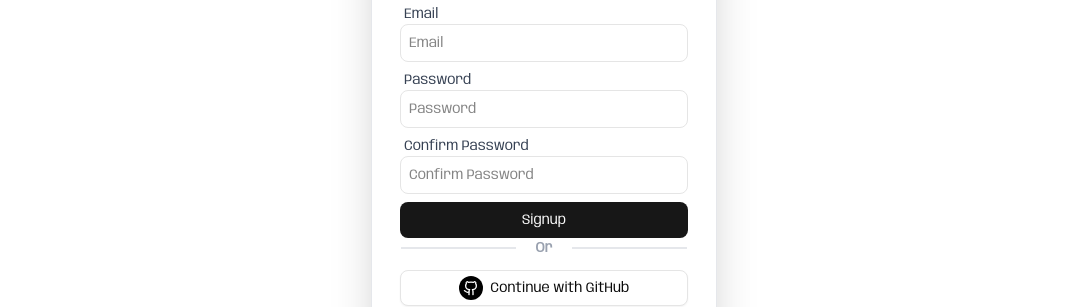
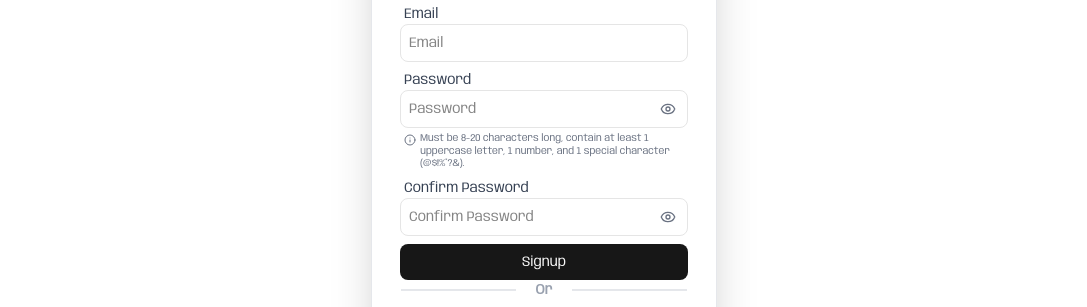
Before and after one commit to sanmayc1/coderspace-client, a React (Vite) app: page /user/signup in a window 1280 px wide. Shown: the part 333-640 px from the top of the page, without its empty margins (96-1183 px from the left). Built offline with nearby package versions, Linux system fonts and the light colour scheme; no server answers.

Commit message:
feat(interview):added skip option in interview and password instruction

```diff
--- a/src/components/common/form.tsx
+++ b/src/components/common/form.tsx
@@ -2,6 +2,7 @@ import type { CustomFormProps } from '@/types/props.types';
 import { useState } from 'react';
 import type { z, ZodObject } from 'zod';
 import { Button } from '../ui/button';
+import { Eye, EyeOff, Info } from 'lucide-react';
 
 function CustomForm<T extends ZodObject<any>>({
   fields,
@@ -21,6 +22,11 @@ function CustomForm<T extends ZodObject<any>>({
 
   const [formValues, setFormValues] = useState<Partial<FormValues>>(initialValues);
   const [errors, setErrors] = useState<Partial<Record<keyof FormValues, string>>>({});
+  const [showPassword, setShowPassword] = useState<Record<string, boolean>>({});
+
+  const togglePasswordVisibility = (fieldName: string) => {
+    setShowPassword((prev) => ({ ...prev, [fieldName]: !prev[fieldName] }));
+  };
 
   if (error) {
     setErrors(error as Partial<Record<keyof FormValues, string>>);
@@ -92,21 +98,46 @@ function CustomForm<T extends ZodObject<any>>({
             </label>
           )}
 
+          <div className="relative w-full">
             <input
               id={field.name}
               name={field.name}
-            type={field.type || 'text'}
+              type={field.type === 'password' && showPassword[field.name] ? 'text' : (field.type || 'text')}
               placeholder={field.placeholder}
               {...(field.type !== 'file' ? { value: (formValues[field.name as keyof FormValues] as string) || '' } : { accept: 'image/jpeg, image/png, image/jpg' })}
               onChange={handleChange}
-            className={`border-1 p-2 rounded-md text-sm ${
+              className={`w-full border-1 p-2 rounded-md text-sm ${field.type === 'password' ? 'pr-10' : ''} ${
                 errors[field.name as keyof FormValues]
                   ? 'outline-red-600 border-red-300'
                   : 'outline-gray-200'
               }`}
             />
+            {field.type === 'password' && (
+              <button
+                type="button"
+                onClick={() => togglePasswordVisibility(field.name)}
+                className="absolute right-3 top-1/2 -translate-y-1/2 text-gray-500 hover:text-gray-700 focus:outline-none"
+              >
+                {showPassword[field.name] ? <EyeOff size={16} /> : <Eye size={16} />}
+              </button>
+            )}
+          </div>
 
-          {errors[field.name as keyof FormValues] && (
+          {field.instructions && errors[field.name as keyof FormValues] && (
+            <div className="flex items-start gap-1 mt-1 pl-1 text-red-400">
+              <Info size={12} className="mt-[2px] shrink-0" />
+              <p className="text-[10px] leading-tight">{field.instructions}</p>
+            </div>
+          )}
+
+          {field.instructions && !errors[field.name as keyof FormValues] && !formValues[field.name as keyof FormValues] && (
+            <div className="flex items-start gap-1 mt-1 pl-1 text-gray-500">
+              <Info size={12} className="mt-[2px] shrink-0" />
+              <p className="text-[10px] leading-tight">{field.instructions}</p>
+            </div>
+          )}
+
+          {!field.instructions && errors[field.name as keyof FormValues] && (
             <span className="text-xs pt-1 pl-1 text-red-400">
               {errors[field.name as keyof FormValues]}
             </span>
--- a/src/pages/company/manage-contest/AddContest.tsx
+++ b/src/pages/company/manage-contest/AddContest.tsx
@@ -497,8 +497,8 @@ const AddContest: React.FC = () => {
             ></SelectTag>
             <SelectTag
               options={[
-                { label: 'Public', value: 'public' },
-                { label: 'Private', value: 'private' },
+                { label: 'Listed', value: 'public' },
+                { label: 'Unlisted', value: 'private' },
               ]}
               placeholder="Select Visibility"
               label="Visibility"
--- a/src/pages/company/manage-contest/EditContest.tsx
+++ b/src/pages/company/manage-contest/EditContest.tsx
@@ -534,8 +534,8 @@ const EditContest: React.FC = () => {
             ></SelectTag>
             <SelectTag
               options={[
-                { label: 'Public', value: 'public' },
-                { label: 'Private', value: 'private' },
+                { label: 'Listed', value: 'public' },
+                { label: 'Unlisted', value: 'private' },
               ]}
               placeholder="Select Visibility"
               label="Visibility"
--- a/src/pages/company/manage-contest/ManageContests.tsx
+++ b/src/pages/company/manage-contest/ManageContests.tsx
@@ -105,7 +105,7 @@ const ManageContests: React.FC = () => {
     {
       key: 'view',
       label: 'Visibility',
-      render: (val: string) => val.charAt(0).toUpperCase() + val.slice(1),
+      render: (val: string) => val === 'public' ? 'Listed' : 'Unlisted',
     },
     {
       key: 'id',
--- a/src/pages/user/interview/Interview.tsx
+++ b/src/pages/user/interview/Interview.tsx
@@ -6,7 +6,14 @@ import Loader from '@/components/user/InterviewConnectingLoader';
 import type { IGetInterviewQuestionResponse } from '@/types/response.types';
 import { toastifyOptionsCenter } from '@/utils/toastify.options';
 import { Canvas } from '@react-three/fiber';
-import { Mic, PhoneOff, Square, Repeat, MessageCircleQuestionMark } from 'lucide-react';
+import {
+  Mic,
+  PhoneOff,
+  Square,
+  Repeat,
+  MessageCircleQuestionMark,
+  SkipForward,
+} from 'lucide-react';
 import { Suspense, useEffect, useRef, useState } from 'react';
 import { useNavigate, useParams } from 'react-router-dom';
 import { toast } from 'react-toastify';
@@ -150,7 +157,19 @@ const Interview = () => {
     }
   };
 
+  const handleSkipQuestion = async () => {
+    if (questionNumber < totalQuestions) {
+      setQuestionNumber(questionNumber + 1);
+    } else {
+      setIsLoading(true);
+      await finishInterview(params.id as string);
+      setIsLoading(false);
+      setIsFeedbackModalOpen(true);
+    }
+  };
+
   const handleNextQuestion = () => {
+    if (isTalkingRef.current) return;
     setShowNextQuestion(false);
     playVoice();
   };
@@ -212,6 +231,15 @@ const Interview = () => {
             <MessageCircleQuestionMark size={16} fill="black" strokeWidth={2} />
             <span className="text-white text-xs hover:text-gray-600 transition-colors">
               Show Question
+            </span>
+          </button>
+          <button
+            className=" text-white cursor-pointer hover:text-gray-600 transition-colors flex flex-col items-center gap-1"
+            onClick={() => handleSkipQuestion()}
+          >
+            <SkipForward size={16} fill="black" strokeWidth={2} />
+            <span className="text-white text-xs hover:text-gray-600 transition-colors">
+              Skip Question
             </span>
           </button>
         </div>
@@ -326,7 +354,11 @@ const Interview = () => {
           </p>
           <div className="flex gap-4 justify-end">
             <Button onClick={() => setIsEndInterviewModalOpen(false)}>Cancel</Button>
-            <Button disabled={isEndInterviewLoading} onClick={handleEndInterview} className="bg-red-500 hover:bg-red-600">
+            <Button
+              disabled={isEndInterviewLoading}
+              onClick={handleEndInterview}
+              className="bg-red-500 hover:bg-red-600"
+            >
               {isEndInterviewLoading ? <LoadingSpin size={14} /> : 'End'}
             </Button>
           </div>
--- a/src/types/props.types.ts
+++ b/src/types/props.types.ts
@@ -14,6 +14,7 @@ export interface FieldConfig {
   label?: string;
   placeholder?: string;
   type?: string;
+  instructions?: string;
 }
 
 export interface CustomFormProps<T extends ZodObject<any>> {
--- a/src/utils/constants.tsx
+++ b/src/utils/constants.tsx
@@ -82,6 +82,7 @@ export const UserRegisterFormFields: FieldConfig[] = [
     label:"Password",
     placeholder: 'Password',
     type: 'password',
+    instructions: 'Must be 8-20 characters long, contain at least 1 uppercase letter, 1 number, and 1 special character (@$!%*?&).',
   },
   {
     name: 'confirmPassword',
@@ -130,6 +131,7 @@ export const CompanyRegisterFields: FieldConfig[] = [
     placeholder: 'Password',
     label:"Password",
     type: 'password',
+    instructions: 'Must be 8-20 characters long, contain at least 1 uppercase letter, 1 number, and 1 special character (@$!%*?&).',
   },
   {
     name: 'confirmPassword',
```
Lines whose indentation alone changed are shown as unchanged.
